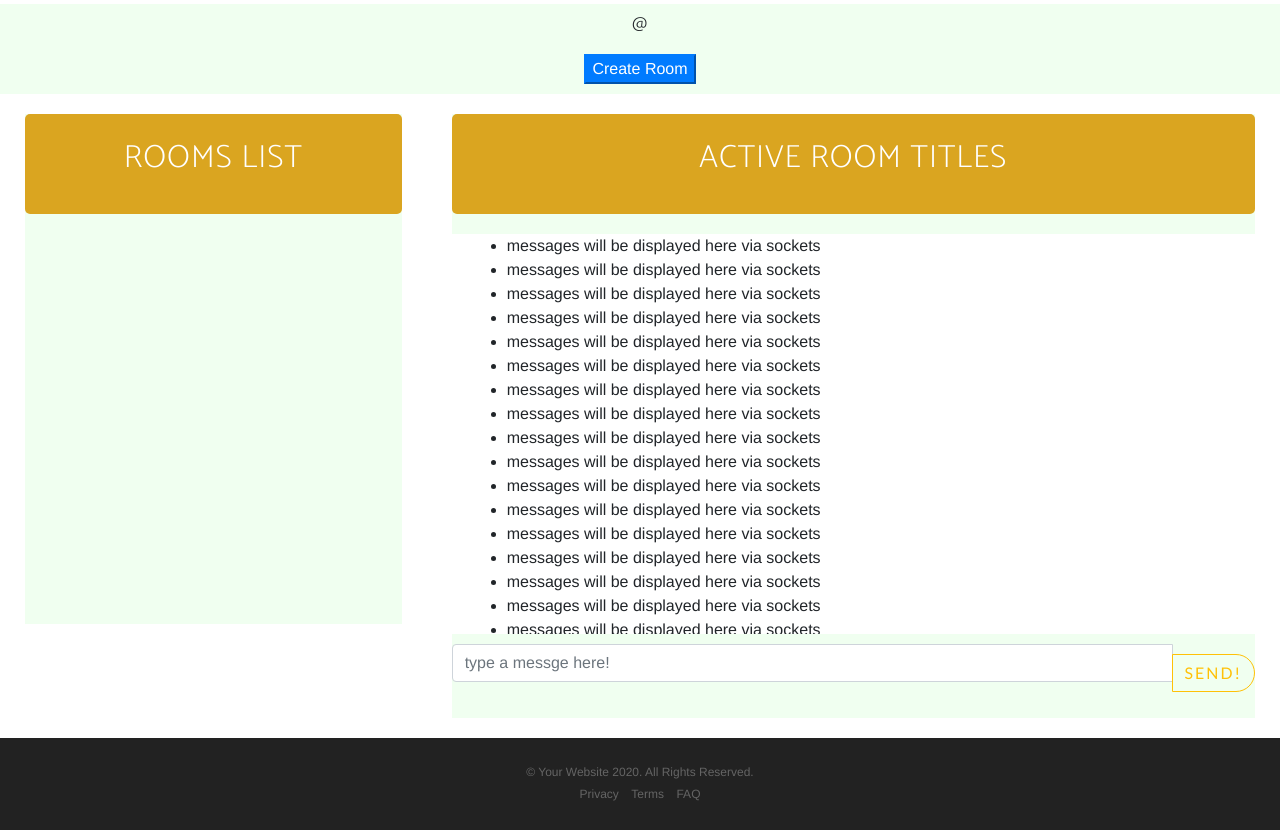
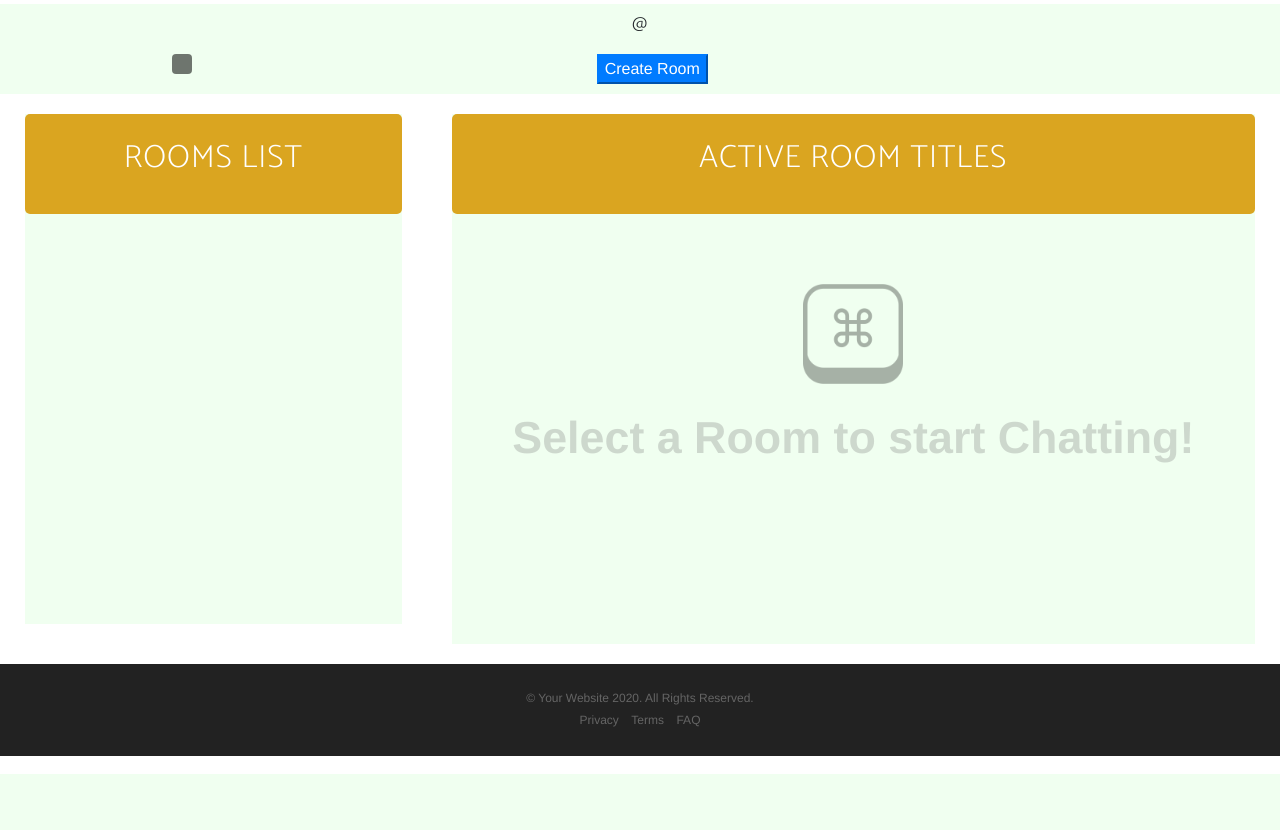
Before and after one commit to mosobhy/Flack-chat-app, a Flask app: page / in a window 1280 px wide. Shown: the part 56-886 px from the top of the page. After the commit the page ends 830 px from the top, so only its background shows below. Run offline with Flask 2, Linux system fonts and the light colour scheme; the visitor is signed in with stand-in values (Sample User, id 1); some libraries are stand-ins or nearby versions; some web fonts are replaced.

Commit message:
socket bug not fixed

```diff
--- a/app.py
+++ b/app.py
@@ -1,5 +1,6 @@
 import os
 import json
+from datetime import datetime
 from copy import copy
 from models import User, Room, Message
 from helpers import login_required, userIdGenerator
@@ -68,6 +69,23 @@ def isUniqueUser(user):
 def homepage():
     return render_template('homepage.html')
 
+
+# now the socket part
+@socketio.on('submit message')
+def record_message(data):
+    """ This is going to record the message in db and view it """
+
+    # create message object and append it in the room
+    message = Message(data['user'], str(datetime.now()), data['message'])
+
+    # get the room on which we are going to append this message
+    for room in roomsDB:
+        if room.getRoomName() == data['room']:
+            room.enqueueMessage(message.to_dict())
+            print(room.to_dict())
+            break
+
+    emit('message submitted', data)
 
 @app.route('/')
 @login_required
@@ -248,6 +266,28 @@ def get_room_data(room_name):
     return jsonify(json_obj)
 
 
+@app.route('/get-room-data-mes/<string:room_name>', methods=['POST'])
+@login_required
+def get_room_data_with_messages(room_name):
+    """ This function takes a room name and return the room object of this name as json """
+
+    # iterate over the RoomsDB and check for the room name
+    for room in roomsDB:
+        if room.getRoomName() == room_name:
+            # room has been found
+            # merge the two dicts and return them to ajax
+            return jsonify({**room.to_dict(), **{'logged_user': session['display_name']}})
+
+    return jsonify({'error': True})
+
+
+@app.route('/who-am-i', methods=['POST'])
+@login_required
+def whoAmI():
+    """ This function should return a json object with the loggeed user in session """
+    return jsonify({'user': session['display_name']})
+
+
 @app.route('/logout')
 def logout():
 
--- a/static/css/styles.css
+++ b/static/css/styles.css
@@ -16,6 +16,24 @@
     margin-bottom: 20px;
     text-align: center;
 }
+
+#main_content .notification {
+    padding: 10px;
+    background-color: rgba(0,0,0,0.54);
+    color: #fff;
+    text-align: center;
+    display: inline-block;
+    border-radius: 4px;
+    font-family: Helvetica, Arial, sans-serif;
+    transform: translateX(-400px);
+    transition: transform .5s;
+}
+
+
+#main_content .notification.show {
+    transform: translateX(0px);
+}
+
 
 
 #main_content button {
@@ -122,14 +140,64 @@
 #main_content #active-room #messages{
     margin: 10px auto 10px auto;
     height: 400px;
-    background-color: white;
+    background-color: honeydew;
     font-size: 16px;
 }
+
+#main_content #active-room .no-selected-room {
+
+    color: gray;
+    font-weight: bold;
+    font-size: 3.5vw;
+    opacity: 0.3;
+    text-align: center;
+}
+
+#main_content #active-room .no-selected-room .no-selected-room-symb {
+
+    margin: 50px auto 20px auto;
+}
+
+#main_content #active-room .no-selected-room .no-selected-room-symb img {
+
+    width: 100px;
+    height: 100px;
+}
+
+
 /* messages part end */
+
+/* Messages */
+
+#main_content #active-room #messages .message {
+    color: #000;
+    clear: both;
+    line-height: 18px;
+    font-size: 15px;
+    padding: 8px;
+    position: relative;
+    margin: 8px 0;
+    max-width: 85%;
+    word-wrap: break-word;
+}
+
+#main_content #active-room #messages .message.received {
+    background: #fff;
+    border-radius: 0px 5px 5px 5px;
+    float: left;
+}
+
+#main_content #active-room #messages .message.sent {
+    background: #e1ffc7;
+    border-radius: 5px 0px 5px 5px;
+    float: right;
+}
+
 
 /* type messages part start */
 #main_content #active-room #type-message {
     margin: 0;
+    display: none;
 }
 
 
--- a/static/js/index.js
+++ b/static/js/index.js
@@ -28,12 +28,16 @@ document.addEventListener('DOMContentLoaded', () => {
             } else if (response.success) {
 
                 // room created successfully... so view it for all users
-                const template = Handlebars.compile(`<tr class='room'>
-                                                        <td>
-                                                            <i data-name='{{value}}' class='fas fa-question-circle info_mark'></i>
-                                                            {{value}}
-                                                        </td>
-                                                    </tr>`);
+                const template = Handlebars.compile(`
+                    <th>
+                        <i data-name="{{ room }}" class="fas fa-question-circle info_mark"></i>
+                    </th>
+                    <tr data-name='{{value}}' class='room'>
+                        <td>
+                            {{value}}
+                        </td>
+                    </tr>`
+                );
 
                 // pass the room name to the template to view {{ note, we use the template as we use functions}}
                 const content = template({'value': room_name});
@@ -52,7 +56,7 @@ document.addEventListener('DOMContentLoaded', () => {
                 document.querySelector('#room_error').innerHTML = '';
 
                 // call the notifying function which will notify all the logged users with the
-                notifying();
+                notifying(response.user, room_name);
 
                 // refreash the page
                 location.reload();
@@ -112,6 +116,140 @@ document.addEventListener('DOMContentLoaded', () => {
             request.send();
             return false;
         }
+
+        // now lets handle the table rows and make them clickable..
+        // when a row is clicked.. we should make an ajax request to the server fetching the data of the clicked room
+        document.querySelectorAll('.room').forEach(function (row) {
+
+            row.onclick = function () {
+
+                // clear the messages area
+                document.querySelector('#messages').innerHTML = '';
+
+                // make the send button and the input filed visiable
+                document.querySelector('#type-message').style.display = 'flex';
+
+                // get the room name associated with each row
+                const room_name = this.dataset.name;
+                console.log('from clickable row ' + room_name);
+
+                const request = new XMLHttpRequest();
+                request.open('post', `/get-room-data-mes/${room_name}`);
+
+                // after recieveing the room object dispaly it in the header
+                request.onload = () => {
+
+                    const response = JSON.parse(request.responseText);
+                    console.log(response);
+
+                    if (response.error) {
+
+                        console.log('An error has been occured while retieveing room data with meassages');
+
+                    } else {
+
+                        // store the clicked room in the local sotrage to remember it
+                        // cach the data in the local storage to use them later in sockets
+                        localStorage['json_response'] = JSON.stringify(response);
+
+                        // update the header of the messges area
+                        const template = Handlebars.compile(`
+
+                            <h3 class="room_update">{{room_name}}</h3>
+                            <h5 class="room_update">Room created by @{{room_user}}</h5>
+                        `);
+
+                        const content = template({'room_name': response.name, 'room_user': response.user});
+
+                        // update the messages header
+                        document.querySelector('#active-room-header').innerHTML = content;
+
+                        // loop over each message and check for its user
+                        response.messages.map(function (message) {
+
+                            var message_template = null;
+
+                            // check for user who sent this message
+                            if (message.user == response.logged_user){
+
+                                message_template = Handlebars.compile(`
+                                    <div class="message sent">{{message}}</div>
+                                `);
+
+                            } else {
+
+                                message_template = Handlebars.compile(`
+                                    <div class="message received">{{message}}</div>
+                                `);
+                            }
+
+                            // insert the message in its place
+                            const content = message_template({'message': message.text});    // these still the date should be displayed
+
+                            document.querySelector('#messages').append(content);
+                        });
+                    }
+                }
+
+                request.send();
+                return false;
+            }
+        });
+    });
+
+    // Connect to websocket
+    var socket = io.connect(location.protocol + '//' + document.domain + ':' + location.port);
+
+    socket.on('connect', () => {
+
+        // extract the clicked upon row data
+        const room_data = JSON.parse(localStorage['json_response']);
+        console.log('inside the socket room ' + room_data);
+
+        // get the message data from the input field and send it to server to be stored
+        document.querySelector('#send-button').onclick = ()=> {
+
+            const message = document.querySelector('#message-to-send').value;
+            socket.emit('submit message', {
+                'message': message,     // the text of the message
+                'user': room_data.logged_user,    // user who sent the message
+                'room': room_data.name  // the room in which the message has been sent to
+            });
+
+        };
+
+    });
+
+    socket.on('message submitted', (data) => {
+
+        // extract the clicked upon row data
+        const room_data = JSON.parse(localStorage['json_response']);
+
+        // display the message in the room with its layout(sent or received)
+        var message_template = null;
+
+        // check for user who sent this message
+        if (room_data.logged_user == data.user){
+
+            message_template = Handlebars.compile(`
+                <div class="message sent">{{message}}</div>
+            `);
+
+        } else {
+
+            message_template = Handlebars.compile(`
+                <div class="message received">{{message}}</div>
+            `);
+        }
+
+        // apply the template and render it
+        const content = message_template({'message': data.message});
+
+        document.querySelector('#messages').append(content);
+
+        // clear the form input
+        document.querySelector('#message-to-send').value = '';
+
     });
 
 });
@@ -119,31 +257,19 @@ document.addEventListener('DOMContentLoaded', () => {
 // outside the dom event listener
 
 // this funciton will notify the whole logged users with the newly created room
-function notifying () {
+function notifying (user, room_name) {
 
+    const template = Handlebars.compile('@{{user}} has been created {{room_name}} room');
+
+    const content = template({'user': user, 'room_name': room_name});
+
+    document.querySelector('#notifiying').innerHTML += content;
+
+    setTimeout(() => {
+
+        document.querySelector('.notification').toggleClass('show');
+
+    }, 3000);
+
+    location.reload();
 }
-
-/*
-function send_room_to_server (data) {
-
-    const request = new XMLHttpRequest();
-    request.open('post', '/put-rooom-in-db');
-    request.setRequestHeader('Content-type', 'application/json; charset=utf-8');
-
-    console.log('from send_new-room to server ' + data);
-
-    request.onload = () => {
-
-        const response = JSON.parse(request.responseText);
-
-        if (response.error) {
-
-            console.log('An error has occured when contacting with /put-room-in-db ');
-            return;
-        }
-    };
-
-    request.send(data);
-    return false;
-}
-*/
--- a/templates/index.html
+++ b/templates/index.html
@@ -14,6 +14,10 @@
             <div class="col-sm-12 user-display-name">
                 <h5>@{{ user_data['display_name'] }}</h5>
             </div>
+
+            <div id="notifiying" class="notification">
+            </div>
+
             <button data-view="room" id="create_room_button" class="btn-primary view_control">Create Room</button>
         </div>
 
@@ -28,9 +32,11 @@
                     <!-- i will make the whole td clickable by using data- attribute and perform some event listener -->
                     <tbody id="rooms">
                         {% for room in rooms %}
-                            <tr class="room">
+                            <th>
+                                <i data-name="{{ room }}" class="fas fa-question-circle info_mark"></i>
+                            </th>
+                            <tr data-name="{{ room }}" class="room">
                                 <td>
-                                    <i data-name="{{ room }}" class="fas fa-question-circle info_mark"></i>
                                     {{ room }}
                                 </td>
                             </tr>
@@ -47,37 +53,17 @@
                     <h2>active room titles</h2>
                 </div>
                 <div id="messages" class="col-sm-12">
-                    <ul id="message">
-                        <li>messages will be displayed here via sockets</li>
-                        <li>messages will be displayed here via sockets</li>
-                        <li>messages will be displayed here via sockets</li>
-                        <li>messages will be displayed here via sockets</li>
-                        <li>messages will be displayed here via sockets</li>
-                        <li>messages will be displayed here via sockets</li>
-                        <li>messages will be displayed here via sockets</li>
-                        <li>messages will be displayed here via sockets</li>
-                        <li>messages will be displayed here via sockets</li>
-                        <li>messages will be displayed here via sockets</li>
-                        <li>messages will be displayed here via sockets</li>
-                        <li>messages will be displayed here via sockets</li>
-                        <li>messages will be displayed here via sockets</li>
-                        <li>messages will be displayed here via sockets</li>
-                        <li>messages will be displayed here via sockets</li>
-                        <li>messages will be displayed here via sockets</li>
-                        <li>messages will be displayed here via sockets</li>
-                        <li>messages will be displayed here via sockets</li>
-                        <li>messages will be displayed here via sockets</li>
-                        <li>messages will be displayed here via sockets</li>
-                        <li>messages will be displayed here via sockets</li>
-                        <li>messages will be displayed here via sockets</li>
-                        <li>messages will be displayed here via sockets</li>
-                        <li>messages will be displayed here via sockets</li>
-                    </ul>
+                    <div class="no-selected-room">
+                        <div class="no-selected-room-symb">
+                            <img src="{{ url_for('static', filename='img/command-button.png') }}" alt="" class="src">
+                        </div>
+                        Select a Room to start Chatting!
+                    </div>
                 </div>
                 <div id="type-message" class="input-group mb-3">
-                    <input type="text" class="form-control" placeholder="type a messge here!" aria-label="Recipient's username" aria-describedby="basic-addon2">
+                    <input id="message-to-send" type="text" class="form-control" placeholder="type a messge here!" aria-label="Recipient's username" aria-describedby="basic-addon2">
                     <div class="input-group-append">
-                      <button class="btn btn-outline-warning" type="button">Send!</button>
+                      <button id="send-button" class="btn btn-outline-warning" type="button">Send!</button>
                     </div>
                   </div>
             </div>
--- a/templates/layout.html
+++ b/templates/layout.html
@@ -36,6 +36,9 @@
 
   <!-- include the handlebars library -->
   <script src="https://cdnjs.cloudflare.com/ajax/libs/handlebars.js/4.0.11/handlebars.min.js"></script>
+
+  <!-- include the socketio library -->
+  <script type="text/javascript" src="//cdnjs.cloudflare.com/ajax/libs/socket.io/1.3.6/socket.io.min.js"></script>
 
   {% block style %}{% endblock %}
 
```
Also changed, not shown: models.py (+25 -2 lines), room_json.json (added, +26 -0 lines), README.md, static/img/command-button.png (added).
